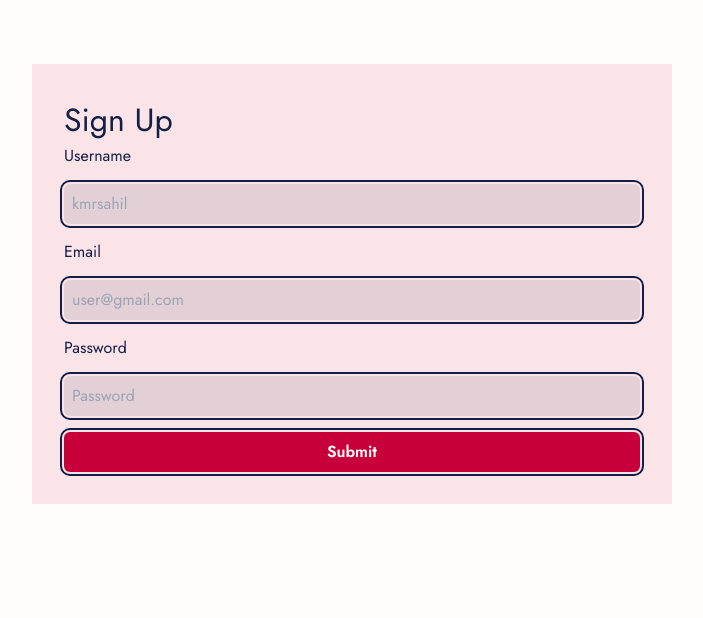
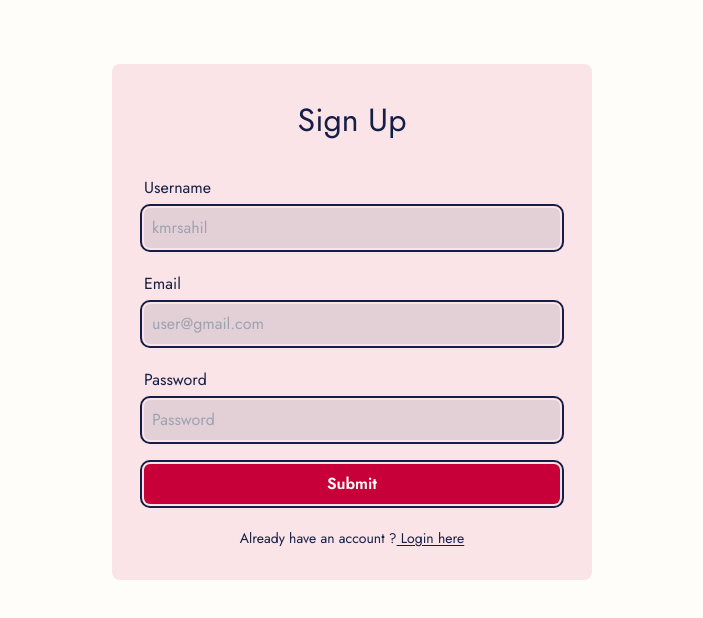
Before and after one commit to AuctionTable/first_steps, a Next.js app: page /signup in a window 1280 px wide. Shown: the top 618 px of the page, without its empty margins (288-991 px from the left). Built offline with nearby package versions, Linux system fonts and the light colour scheme.

Commit message:
updated ui

```diff
--- a/src/app/createauction/page.jsx
+++ b/src/app/createauction/page.jsx
@@ -19,26 +19,29 @@ export default function CreateAuction(){
     }
 
     return(
-        <>
+        <div className="w-[90%] sm:w-[80%] md:w-[32rem] lg:w-[45rem] mx-auto p-[1rem] sm:p-[2rem] flex flex-col gap-[1rem]">
+
+            <h1 className="text-[1.5rem] text-center font-medium">Create Auction</h1>
+
             <input type="text"
-                   className="w-[20%] text-text border-[2px] border-b-text mr-2"
+                   className="input-class"
                    placeholder="Title of the Auction"
                    value={details.title}
                    onChange={(e) => setDetails({...details, title: e.target.value})}
                    />
             <textarea rows="2"
-                      className="w-[20%] text-text border-[2px] border-b-text mr-2"
+                      className="input-class"
                       placeholder="enter desc"
                       value={details.description}
                       onChange={(e) => setDetails({...details, description: e.target.value})}
                       ></textarea>
             <input type="number"
-                   className="w-[20%] text-text border-[2px] border-b-text mr-2"
+                   className="input-class"
                    placeholder="enter price"
                    value={details.price}
                    onChange={(e) => setDetails({...details, price: e.target.value})}
                    />
-            <button className="p-[0.5rem] bg-accent text-primary" onClick={onCreate}>Submit</button>
-        </>
+            <button className="mt-[1rem] md:w-[18rem] md:mx-auto btn-primary" onClick={onCreate}>Submit</button>
+        </div>
     )
 }
--- a/src/app/feed/[id]/page.jsx
+++ b/src/app/feed/[id]/page.jsx
@@ -47,32 +47,41 @@ function AuctionIdPage({ params }) {
     console.log(auctionData)
 
     return (
-<div className='p-[2rem] flex flex-col items-center justify-center gap-4'>
-        <h1 className='text-2xl font-bold'>{auctionData.auctionDetails?.title}</h1>
+        <>
+
+        <h1 className="text-[2rem] text-center font-medium mt-[2rem]">Place your Bid</h1>
+
+        <div className='w-[85%] sm:w-[26rem] md:w-[30rem] mx-auto mt-[1rem] p-[2rem] text-text bg-secondary rounded-lg flex flex-col gap-[0.5rem]'>
+            <h1 className='text-[1.5rem] font-bold'>{auctionData.auctionDetails?.title}</h1>
             <p className='text-lg'>{auctionData.auctionDetails?.description}</p>
-        <span className='font-bold text-xl'>$ {auctionData.auctionDetails?.price}</span>
+            <span className='text-accent font-bold text-[1.8rem] mt-[1rem]'>₹ {auctionData.auctionDetails?.price}</span>
 
             <input
                 type="number"
-            className='border-2 border-b-text'
+                className='input-class mt-[1rem]'
                 placeholder='enter the bidding amount'
                 value={bidDetails.bidPrice}
                 onChange={(e) => setBidDetails({ ...bidDetails, bidPrice: e.target.value })}
             />
             <button
-            className='bg-accent px-[1rem] py-[0.5rem]'
+                className='btn-primary my-[1rem]'
                 onClick={onSubmit}
             >
                 Place Bid
             </button>
 
+        </div>
 
+        <div className='w-[85%] sm:w-[26rem] md:w-[30rem] mx-auto mt-[1rem] p-[2rem] text-text bg-secondary rounded-lg flex flex-col gap-[0.5rem]'>
         {auctionData.bidders?.map((bidder) => (
                 <p key={bidder._id} className='text-lg'>
                     Bidder: {bidder.username}
                 </p>
         ))}
         </div>
+
+
+        </>
     );
 }
 
--- a/src/app/feed/page.jsx
+++ b/src/app/feed/page.jsx
@@ -28,8 +28,8 @@ function FeedPage() {
       }, [posts]); // UseEffect will be triggered whenever posts state changes
 
   return (
-    <div className='flex flex-wrap gap-5 items-center justify-center p-[2rem]'>
-        <h1 className='text-xl w-[100%] text-center'>Feed</h1>
+    <div className='w-[90%] sm:w-[80%] md:w-[40rem] lg:w-[48rem] xl:w-[58rem] mx-auto p-[1rem] sm:p-[2rem] flex flex-wrap gap-[1rem]'>
+        <h1 className="w-[100%] text-[1.5rem] text-center font-medium">Feed</h1>
         {posts.map((post, key) => (
             <Cards key={key} details={post} />
       ))}
--- a/src/app/globals.css
+++ b/src/app/globals.css
@@ -5,10 +5,10 @@
 
 @layer components {
     .input-class {
-      @apply outline outline-2 outline-text outline-offset-2 p-[0.5rem] rounded-md bg-text bg-opacity-10;
+      @apply outline outline-2 outline-text outline-offset-2 p-[0.5rem] text-[1rem] rounded-md bg-text bg-opacity-10;
     }
 
     .btn-primary {
-        @apply outline outline-2 outline-text outline-offset-2 p-[0.5rem] rounded-md bg-accent text-primary font-bold;
+        @apply outline outline-2 outline-text outline-offset-2 p-[0.5rem] rounded-md bg-accent text-primary text-center font-bold;
     }
 }
--- a/src/app/login/page.jsx
+++ b/src/app/login/page.jsx
@@ -54,7 +54,7 @@ export default function LoginPage(){
                     </button>
 
                     <div className="text-sm text-center mt-[1rem]">Don't have a account ?
-                            <a href="/signup" className="underline underline-offset-2">Signup here</a>
+                            <a href="/signup" className="underline underline-offset-2"> Signup here</a>
                     </div>
 
                 </form>
--- a/src/app/signup/page.jsx
+++ b/src/app/signup/page.jsx
@@ -24,13 +24,14 @@ export default function SignUpPage(){
 
     return(
         <>
-            <div className="w-[50%] mx-auto mt-[4rem] p-[2rem] text-text bg-secondary">
-                <h1 className="text-[2rem]">Sign Up</h1>
+            <div className="w-[85%] sm:w-[26rem] md:w-[30rem] mx-auto mt-[4rem] p-[2rem] text-text bg-secondary rounded-lg">
+                <h1 className="text-[2rem] text-center font-medium">Sign Up</h1>
 
-                <form onSubmit={onSignUp} className="flex flex-col gap-[1rem]">
-                    <label htmlFor="username">Username</label>
+                <form onSubmit={onSignUp} className="flex flex-col gap-[0.5rem]">
+
+                    <label className="mt-[2rem]" htmlFor="username">Username</label>
                     <input
-                    className="outline outline-2 outline-text outline-offset-2 p-[0.5rem] rounded-md bg-text bg-opacity-10"
+                    className="input-class"
                     type="text"
                     id="username"
                     placeholder="kmrsahil"
@@ -38,9 +39,9 @@ export default function SignUpPage(){
                     onChange={(e) => setDetails({...details, username: e.target.value})}
                     />
 
-                    <label htmlFor="email">Email</label>
+                    <label className="mt-[1rem]" htmlFor="email">Email</label>
                     <input
-                    className="outline outline-2 outline-text outline-offset-2 p-[0.5rem] rounded-md bg-text bg-opacity-10"
+                    className="input-class"
                     type="email"
                     id="email"
                     placeholder="user@gmail.com"
@@ -48,9 +49,9 @@ export default function SignUpPage(){
                     onChange={(e) => setDetails({...details, email: e.target.value})}
                     />
 
-                    <label htmlFor="pass">Password</label>
+                    <label className="mt-[1rem]" htmlFor="pass">Password</label>
                     <input
-                    className="outline outline-2 outline-text outline-offset-2 p-[0.5rem] rounded-md bg-text bg-opacity-10"
+                    className="input-class"
                     type="password"
                     placeholder="Password"
                     value={details.password}
@@ -59,9 +60,14 @@ export default function SignUpPage(){
 
                     <button
                         type="submit"
-                        className="outline outline-2 outline-text outline-offset-2 p-[0.5rem] rounded-md bg-accent text-primary font-bold">
+                        className="mt-[1rem] btn-primary">
                         Submit
                     </button>
+
+                    <div className="text-sm text-center mt-[1rem]">Already have an account ?
+                            <a href="/login" className="underline underline-offset-2"> Login here</a>
+                    </div>
+
                 </form>
             </div>
         </>
--- a/src/components/Cards.jsx
+++ b/src/components/Cards.jsx
@@ -5,10 +5,10 @@ function Cards({ details }) {
   console.log("here", details);
 
   return (
-    <a href={`/feed/${details._id}`} className='bg-secondary px-[1rem] py-[0.5rem] rounded-md flex flex-col gap-4'>
-      <h1>{details.title}</h1>
+    <a href={`/feed/${details._id}`} className='w-[100%] sm:w-[45%] flex-grow bg-secondary p-[1rem] rounded-lg flex flex-col gap-[0.75rem]'>
+      <h1 className='text-[1.5rem] font-medium'>{details.title}</h1>
       <p>{details.description}</p>
-      <h1 className='text-accent font-bold'>{details.price}</h1>
+      <h1 className='text-accent font-bold text-[1.5rem]'>₹ {details.price}</h1>
     </a>
   );
 }
```
Also changed, not shown: src/app/profile/page.jsx (+23 -13 lines). Lines whose indentation alone changed are shown as unchanged.
